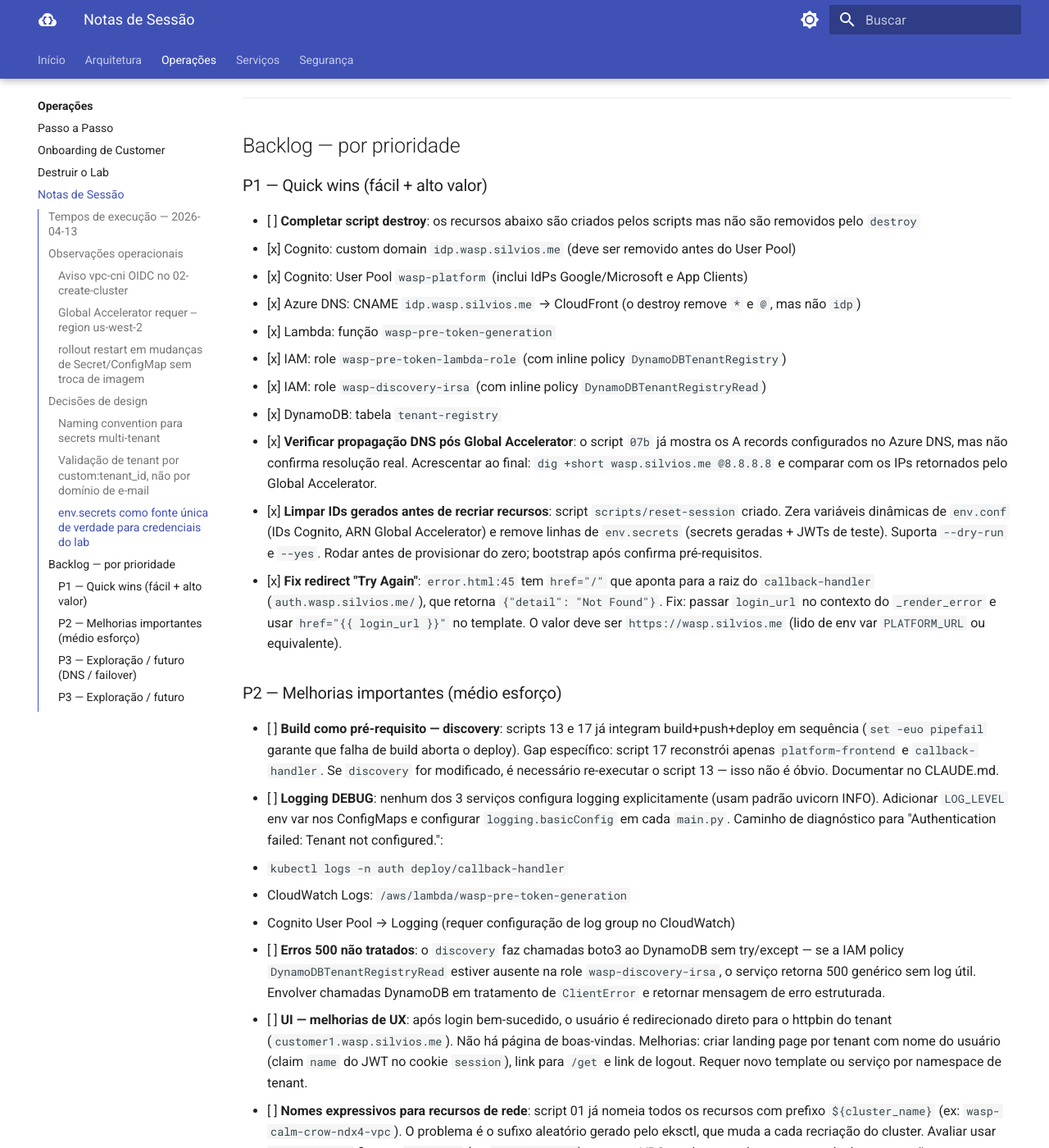
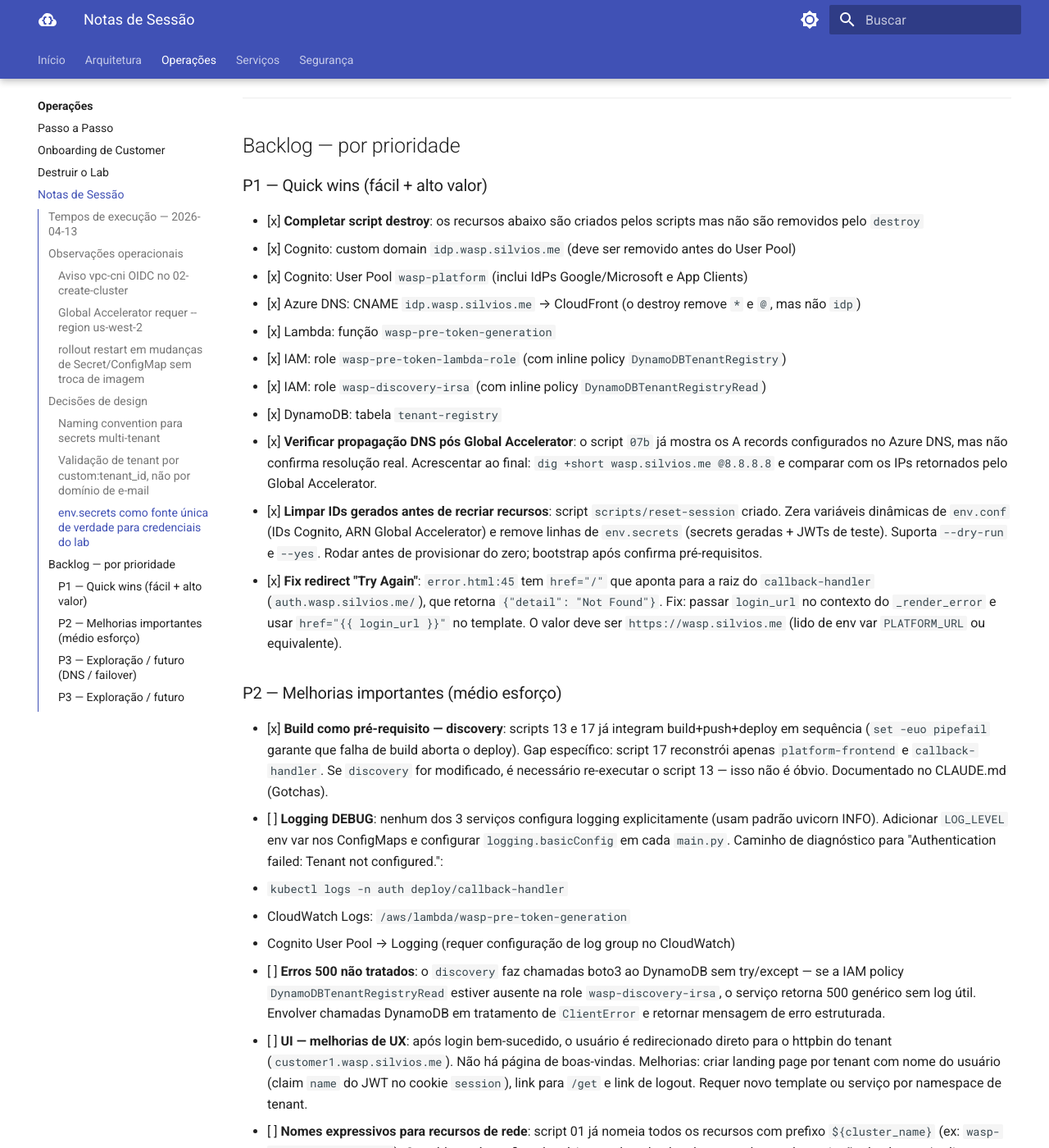
Before and after one commit to smsilva/aws-saas-platform, an MkDocs documentation site: the page built from docs/notes.md, in a window 1280 px wide and 1400 px high, scrolled down 3290 px. Shown: the whole window at 82% size. Built offline with MkDocs 1.6.1 and Material for MkDocs 9.7.7, drawn with Linux system fonts in a browser that asks for light colours.

Commit message:
docs(lab/aws/eks): mark destroy/discovery backlog items done and add gotcha to CLAUDE.md
Co-Authored-By: Claude Opus 4.6 <noreply@anthropic.com>

```diff
--- a/docs/notes.md
+++ b/docs/notes.md
@@ -110,7 +110,7 @@ Isso evita que secrets geradas em uma sessão se percam e causem inconsistência
 
 ### P1 — Quick wins (fácil + alto valor)
 
-- [ ] **Completar script destroy**: os recursos abaixo são criados pelos scripts mas não são removidos pelo `destroy`
+- [x] **Completar script destroy**: os recursos abaixo são criados pelos scripts mas não são removidos pelo `destroy`
   - [x] Cognito: custom domain `idp.wasp.silvios.me` (deve ser removido antes do User Pool)
   - [x] Cognito: User Pool `wasp-platform` (inclui IdPs Google/Microsoft e App Clients)
   - [x] Azure DNS: CNAME `idp.wasp.silvios.me` → CloudFront (o destroy remove `*` e `@`, mas não `idp`)
@@ -132,10 +132,10 @@ Isso evita que secrets geradas em uma sessão se percam e causem inconsistência
 
 ### P2 — Melhorias importantes (médio esforço)
 
-- [ ] **Build como pré-requisito — discovery**: scripts 13 e 17 já integram build+push+deploy em
+- [x] **Build como pré-requisito — discovery**: scripts 13 e 17 já integram build+push+deploy em
   sequência (`set -euo pipefail` garante que falha de build aborta o deploy). Gap específico: script
   17 reconstrói apenas `platform-frontend` e `callback-handler`. Se `discovery` for modificado,
-  é necessário re-executar o script 13 — isso não é óbvio. Documentar no CLAUDE.md.
+  é necessário re-executar o script 13 — isso não é óbvio. Documentado no CLAUDE.md (Gotchas).
 - [ ] **Logging DEBUG**: nenhum dos 3 serviços configura logging explicitamente (usam padrão uvicorn INFO).
   Adicionar `LOG_LEVEL` env var nos ConfigMaps e configurar `logging.basicConfig` em cada `main.py`.
   Caminho de diagnóstico para "Authentication failed: Tenant not configured.":
```
Also changed, not shown: CLAUDE.md (+4 -0 lines).
